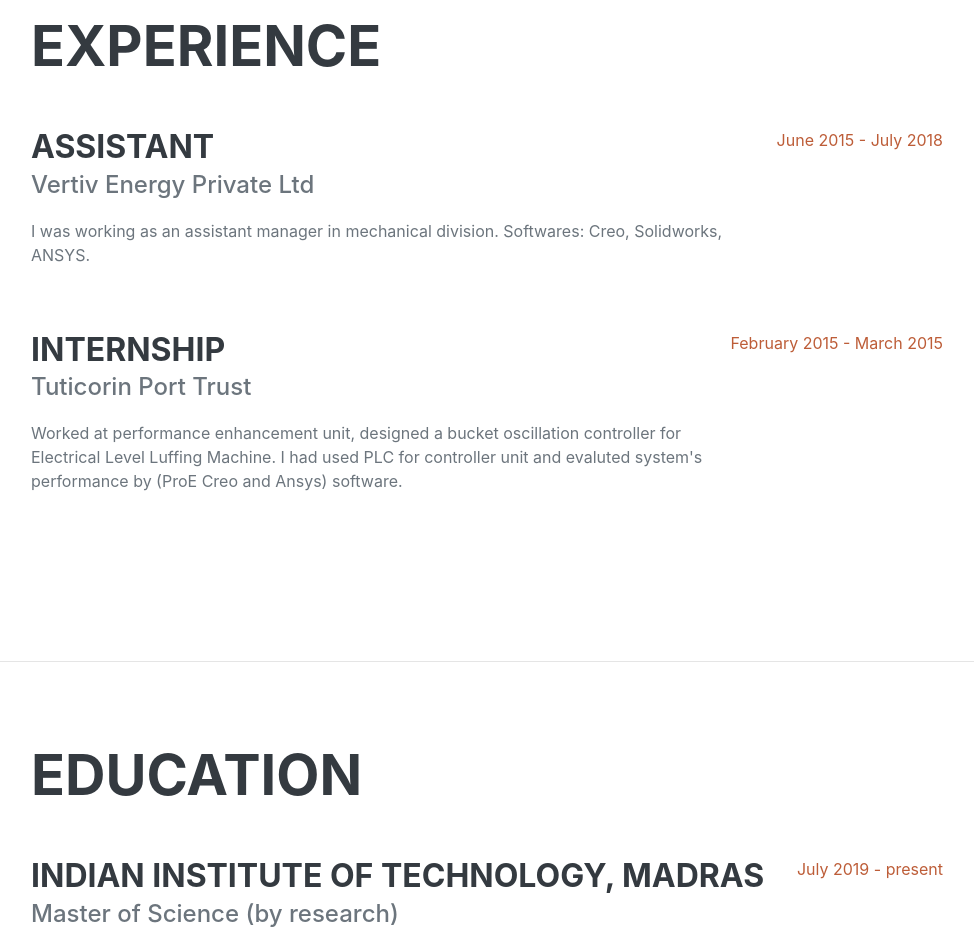
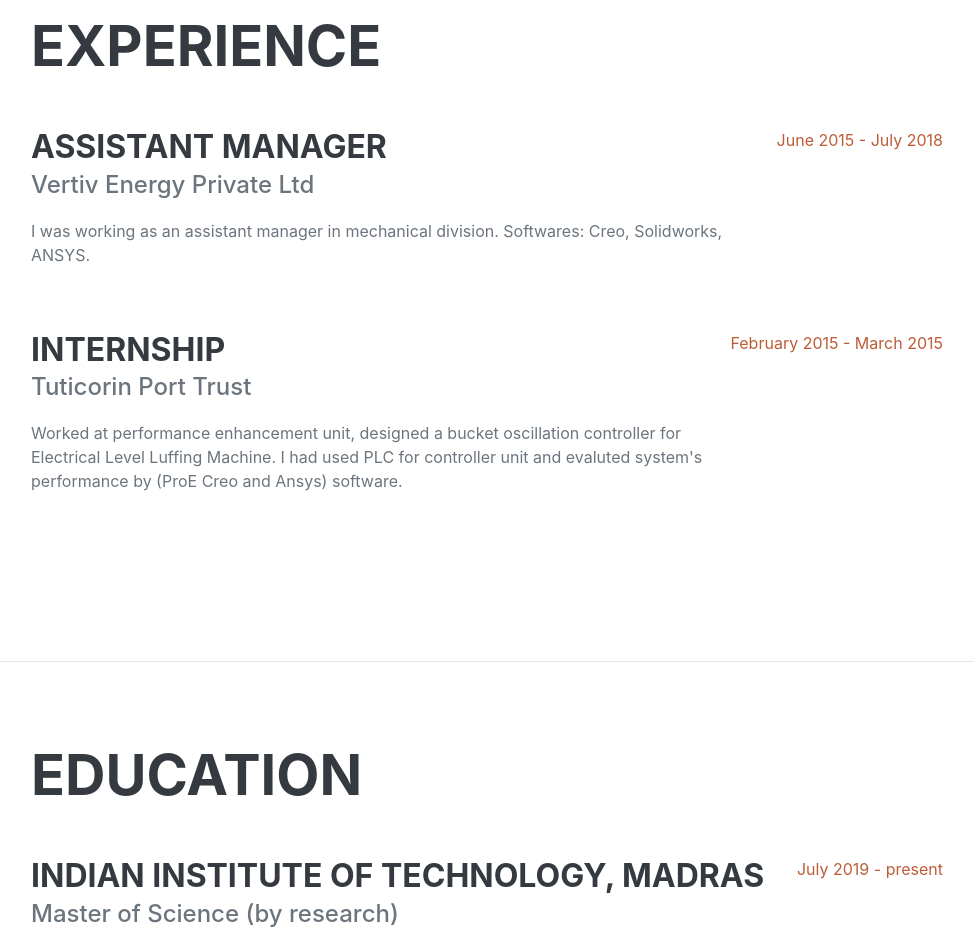
Before and after one commit to sivaraman-sivaraj/sivaraman-sivaraj.github.io, a plain HTML site: page index.html in a window 1280 px wide. Shown: the part 940-1868 px from the top of the page, without its empty margins (289-1263 px from the left). Drawn offline with nearby package versions, Linux system fonts and the light colour scheme; a web font is replaced by a local one.

Commit message:
Update index.html

```diff
--- a/index.html
+++ b/index.html
@@ -70,7 +70,7 @@
                     <h2 class="mb-5">Experience</h2>
                     <div class="d-flex flex-column flex-md-row justify-content-between mb-5">
                         <div class="flex-grow-1">
-                            <h3 class="mb-0">Assistant</h3>
+                            <h3 class="mb-0">Assistant Manager</h3>
                             <div class="subheading mb-3">Vertiv Energy Private Ltd </div>
                             <p> I was working as an assistant manager in mechanical division.  Softwares: Creo, Solidworks, ANSYS. </p>
                         </div>
```
